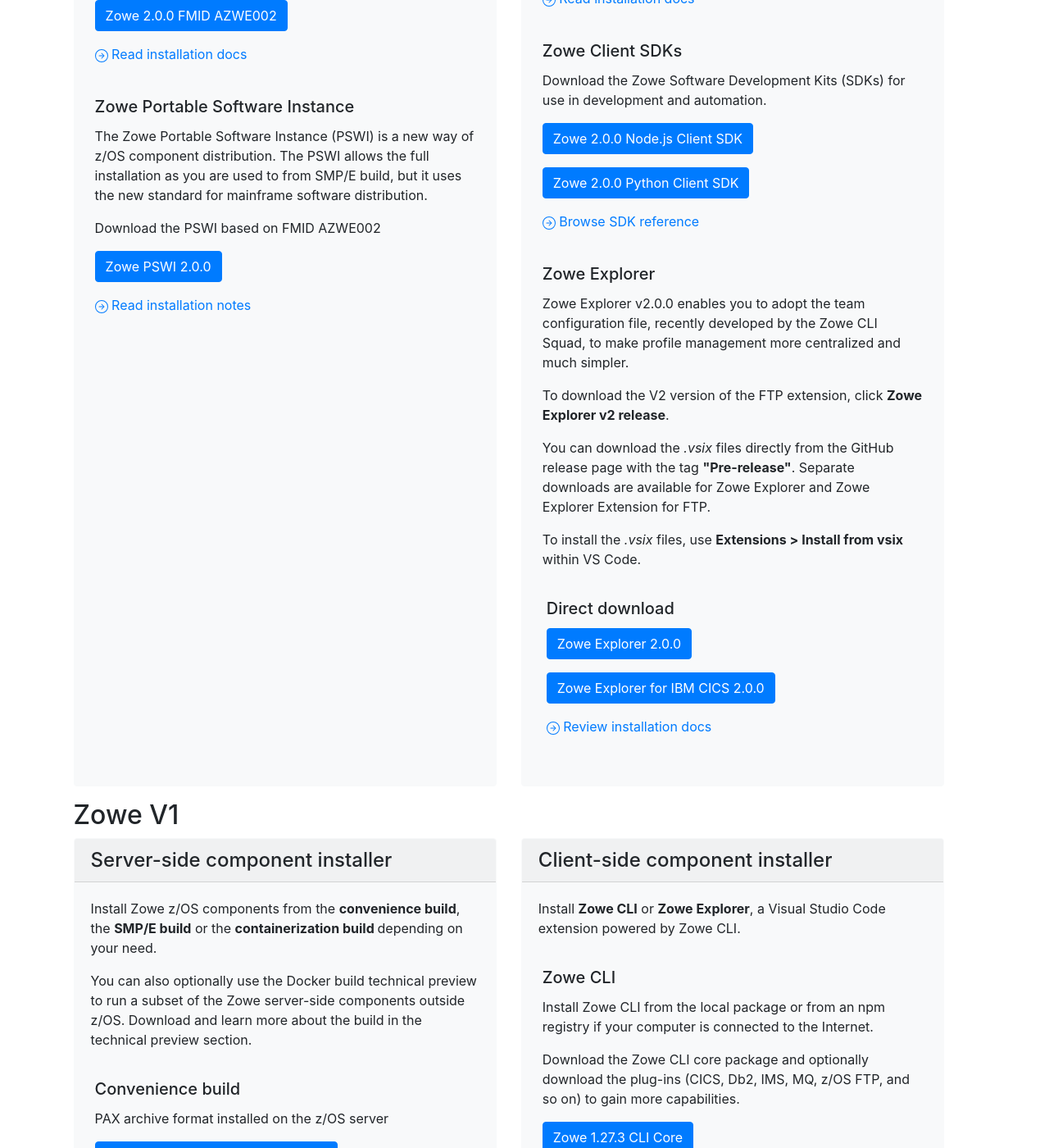
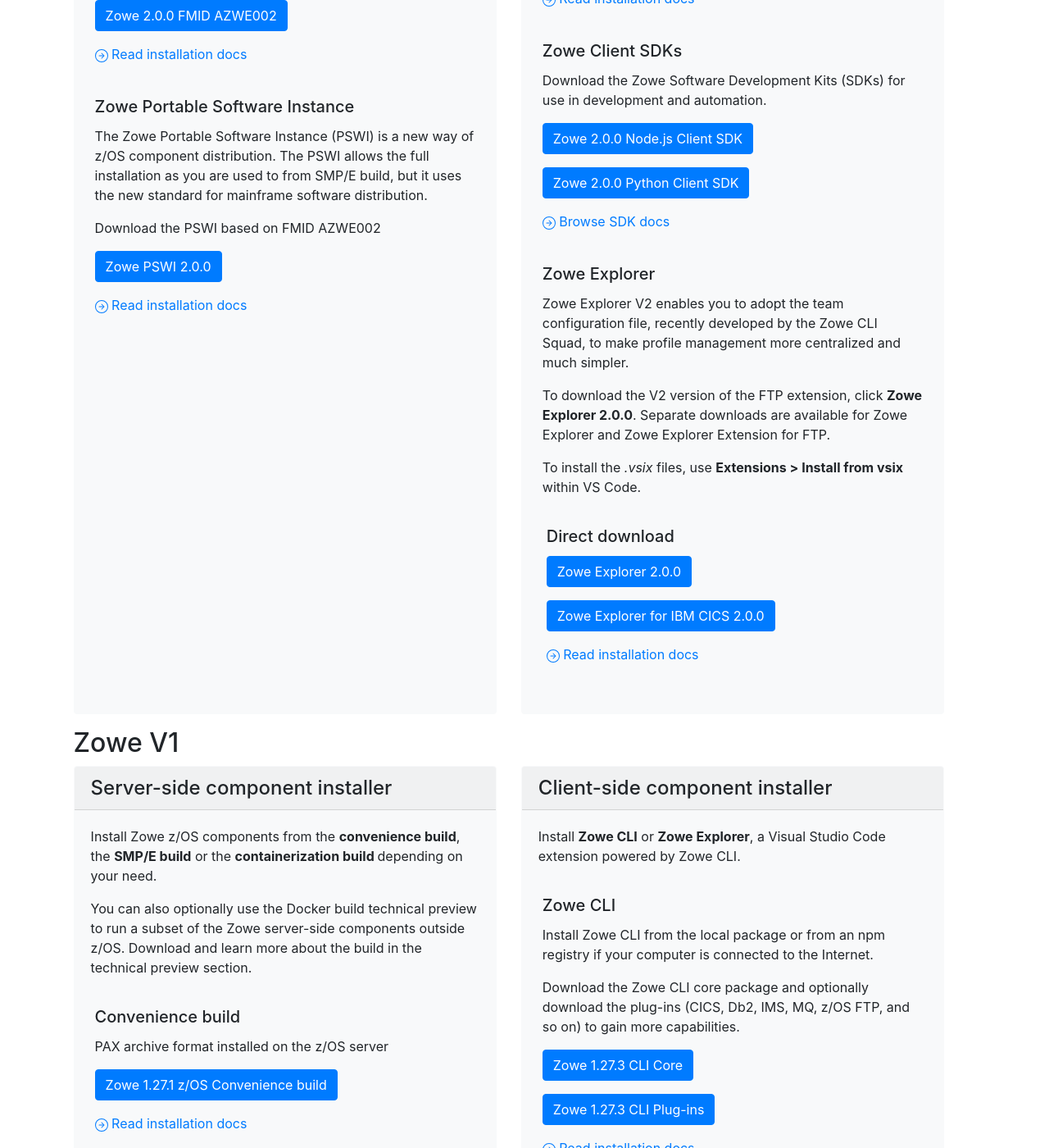
Before and after one commit to zowe/zowe.github.io, a Jekyll site: the page built from download.md, in a window 1280 px wide and 1400 px high, scrolled down 1033 px. Shown: the whole window at 82% size. Built offline with Jekyll 4.4.1, drawn with Linux system fonts in a browser that asks for light colours; our own code applies the rules of GitHub Pages for plain Markdown files; some of the changed text lies outside the part shown.

Commit message:
Fix more links
Signed-off-by: nannanli <nannanli@cn.ibm.com>

```diff
--- a/download.md
+++ b/download.md
@@ -48,7 +48,7 @@
               <path fill-rule="evenodd"
                 d="M7.646 11.354a.5.5 0 0 1 0-.708L10.293 8 7.646 5.354a.5.5 0 1 1 .708-.708l3 3a.5.5 0 0 1 0 .708l-3 3a.5.5 0 0 1-.708 0z" />
               <path fill-rule="evenodd" d="M4.5 8a.5.5 0 0 1 .5-.5h5a.5.5 0 0 1 0 1H5a.5.5 0 0 1-.5-.5z" /></svg>
-            All Zowe v2.x Releases
+            All Zowe V2.x Releases
           </a>
           <a href="#all-v1-releases" class="card-link">
             <svg width="1em" height="1em" viewBox="0 0 16 16" class="bi bi-arrow-right-circle" fill="currentColor"
@@ -57,7 +57,7 @@
               <path fill-rule="evenodd"
                 d="M7.646 11.354a.5.5 0 0 1 0-.708L10.293 8 7.646 5.354a.5.5 0 1 1 .708-.708l3 3a.5.5 0 0 1 0 .708l-3 3a.5.5 0 0 1-.708 0z" />
               <path fill-rule="evenodd" d="M4.5 8a.5.5 0 0 1 .5-.5h5a.5.5 0 0 1 0 1H5a.5.5 0 0 1-.5-.5z" /></svg>
-            All Zowe v1.x Releases
+            All Zowe V1.x Releases
           </a>
           <a href="#timeline" class="card-link">
             <svg width="1em" height="1em" viewBox="0 0 16 16" class="bi bi-arrow-right-circle" fill="currentColor"
@@ -75,7 +75,7 @@
               <path fill-rule="evenodd"
                 d="M7.646 11.354a.5.5 0 0 1 0-.708L10.293 8 7.646 5.354a.5.5 0 1 1 .708-.708l3 3a.5.5 0 0 1 0 .708l-3 3a.5.5 0 0 1-.708 0z" />
               <path fill-rule="evenodd" d="M4.5 8a.5.5 0 0 1 .5-.5h5a.5.5 0 0 1 0 1H5a.5.5 0 0 1-.5-.5z" /></svg>
-            Zowe Extensions v2 Compatibility, Conformance, and Availability Statement
+            Zowe Extensions V2 Compatibility, Conformance, and Availability Statement
           </a>
           <a href="#builds" class="card-link">
             <svg width="1em" height="1em" viewBox="0 0 16 16" class="bi bi-arrow-right-circle" fill="currentColor"
@@ -161,7 +161,7 @@
                   <path fill-rule="evenodd"
                     d="M7.646 11.354a.5.5 0 0 1 0-.708L10.293 8 7.646 5.354a.5.5 0 1 1 .708-.708l3 3a.5.5 0 0 1 0 .708l-3 3a.5.5 0 0 1-.708 0z" />
                   <path fill-rule="evenodd" d="M4.5 8a.5.5 0 0 1 .5-.5h5a.5.5 0 0 1 0 1H5a.5.5 0 0 1-.5-.5z" /></svg>
-                Read installation notes
+                Read installation docs
               </a>
             </div>
 
@@ -189,7 +189,7 @@
                 href="{{ site.cli_plugins_download_url }}{{ site.data.releases.v2[0].cli_plugins_version }}">Zowe
                 {{ site.data.releases.v2[0].cli_plugins_version }} CLI Plug-ins</a></p>
             <div>
-              <a href="{{ site.zowe_cli_next_features_doc_url }}" class="card-link">
+              <a href="{{ site.zowe_cli_install_doc_url }}" class="card-link">
                 <svg width="1em" height="1em" viewBox="0 0 16 16" class="bi bi-arrow-right-circle" fill="currentColor"
                   xmlns="http://www.w3.org/2000/svg">
                   <path fill-rule="evenodd" d="M8 15A7 7 0 1 0 8 1a7 7 0 0 0 0 14zm0 1A8 8 0 1 0 8 0a8 8 0 0 0 0 16z" />
@@ -211,7 +211,7 @@
                 href="{{ site.zowe_python_sdk_download_url }}{{ site.data.releases.v2[0].python_sdk_version }}">Zowe
                 {{ site.data.releases.v2[0].python_sdk_version }} Python Client SDK</a></p>
             <div>
-              <a href="https://docs.zowe.org/{{ site.data.releases.v2[0].documentation }}/user-guide/cli-installcli/"
+              <a href="{{ site.zowe_sdk_install_doc_url }}"
                 class="card-link">
                 <svg width="1em" height="1em" viewBox="0 0 16 16" class="bi bi-arrow-right-circle" fill="currentColor"
                   xmlns="http://www.w3.org/2000/svg">
@@ -219,18 +219,15 @@
                   <path fill-rule="evenodd"
                     d="M7.646 11.354a.5.5 0 0 1 0-.708L10.293 8 7.646 5.354a.5.5 0 1 1 .708-.708l3 3a.5.5 0 0 1 0 .708l-3 3a.5.5 0 0 1-.708 0z" />
                   <path fill-rule="evenodd" d="M4.5 8a.5.5 0 0 1 .5-.5h5a.5.5 0 0 1 0 1H5a.5.5 0 0 1-.5-.5z" /></svg>
-                Browse SDK reference
+                Browse SDK docs
               </a>
             </div>
           </div>
           <div class="card-body">
             <h5 class="card-title">Zowe Explorer</h5>
-            <p class="card-text">Zowe Explorer v2.0.0 enables you to adopt the team configuration file, recently
+            <p class="card-text">Zowe Explorer V2 enables you to adopt the team configuration file, recently
               developed by the Zowe CLI Squad, to make profile management more centralized and much simpler.</p>
-            <p class="card-text">To download the V2 version of the FTP extension, click <b>Zowe Explorer v2
-                release</b>.</p>
-            <p class="card-text">You can download the <em>.vsix</em> files directly from the GitHub release page with
-              the tag <b>"Pre-release"</b>. Separate downloads are available for Zowe Explorer and Zowe Explorer
+            <p class="card-text">To download the V2 version of the FTP extension, click <b>Zowe Explorer 2.0.0</b>. Separate downloads are available for Zowe Explorer and Zowe Explorer
               Extension for FTP.</p>
             <p class="card-text">To install the <em>.vsix</em> files, use <b>Extensions > Install from vsix</b> within
               VS Code.</p>
@@ -243,7 +240,7 @@
                 <p><a class="btn btn-primary" href=" {{ site.zowe_cics_explorer_next_github_url }}">Zowe Explorer for
                     IBM CICS {{ site.data.releases.v2[0].explorer_version }}</a></p>
                 <div>
-                  <a href="{{ site.zowe_explorer_next_doc_url }}" class="card-link">
+                  <a href="{{ site.zowe_explorer_install_doc_url }}" class="card-link">
                     <svg width="1em" height="1em" viewBox="0 0 16 16" class="bi bi-arrow-right-circle"
                       fill="currentColor" xmlns="http://www.w3.org/2000/svg">
                       <path fill-rule="evenodd"
@@ -252,7 +249,7 @@
                         d="M7.646 11.354a.5.5 0 0 1 0-.708L10.293 8 7.646 5.354a.5.5 0 1 1 .708-.708l3 3a.5.5 0 0 1 0 .708l-3 3a.5.5 0 0 1-.708 0z" />
                       <path fill-rule="evenodd" d="M4.5 8a.5.5 0 0 1 .5-.5h5a.5.5 0 0 1 0 1H5a.5.5 0 0 1-.5-.5z" />
                     </svg>
-                    Review installation docs
+                    Read installation docs
                   </a>
                 </div>
               </div>
@@ -464,7 +461,7 @@
               <p><a class="btn btn-primary" href="{{ site.zowe_dockerhub_download_url }}">Zowe v1.x LTS Docker Hub</a>
               </p>
               <div>
-                <a href="{{ site.docker_install_doc_url }}" class="card-link">
+                <a href="https://docs.zowe.org/{{ site.data.releases.v1[0].documentation }}/user-guide/install-docker" class="card-link">
                   <svg width="1em" height="1em" viewBox="0 0 16 16" class="bi bi-arrow-right-circle" fill="currentColor"
                     xmlns="http://www.w3.org/2000/svg">
                     <path fill-rule="evenodd"
@@ -630,7 +627,7 @@
 </section>
 
 <section class="whitebackground" id="compatibility-extensions">
-  <h1>Zowe Extensions v2 (previously vNext ) Compatibility, Conformance, and Availability Statement</h1>
+  <h1>Zowe Extensions V2 (previously vNext ) Compatibility, Conformance, and Availability Statement</h1>
   <b>General</b><br />
   <i>Backward Compatibility</i><br />
   <p>Zowe v1 conformant extensions / plug-ins <b>are not guaranteed</b> to be compatible with Zowe v2 and therefore may
```
Also changed, not shown: other parts of download.md (+2 -2 lines), legal.md (+2 -2 lines).
